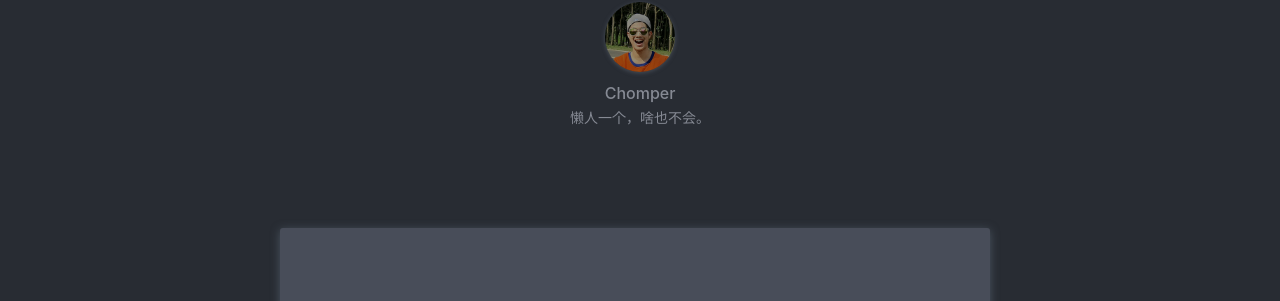
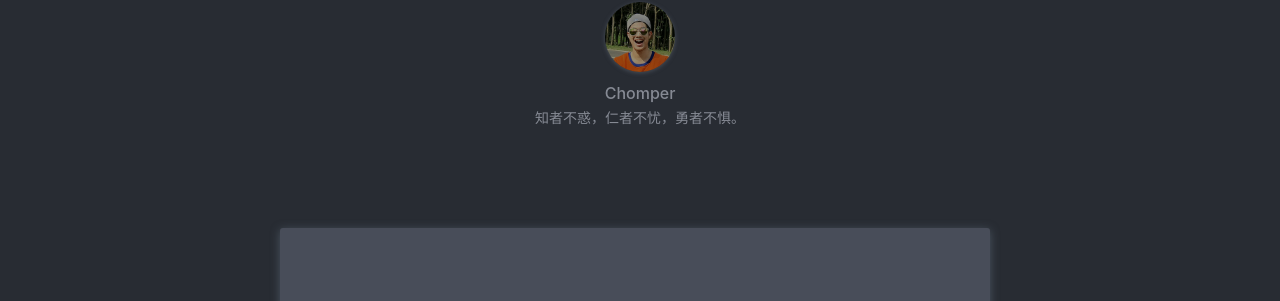
Before and after one commit to zwq652997/chomper.github.io, a Jekyll site: the page built from _posts/2017-08-01-helloWord.md, in a window 1280 px wide and 900 px high, scrolled down 1495 px. Shown: the part 236-537 px from the top of the window. Built offline with Jekyll 4.4.1, drawn with Linux system fonts in a browser that asks for light colours; nearby versions of some CDN libraries; our own code applies the rules of GitHub Pages for plain Markdown files; a style sheet for code colours, icons or effects is not loaded.

Commit message:
Update _config.yml

```diff
--- a/_config.yml
+++ b/_config.yml
@@ -19,7 +19,7 @@ footer:
 # Author 配置博主信息
 author: 'Chomper'
 nickname: '文强'
-bio: '懒人一个，啥也不会。'
+bio: '知者不惑，仁者不忧，勇者不惧。'
 avatar: '/assets/img/profile.png'
 
 # Search
```
